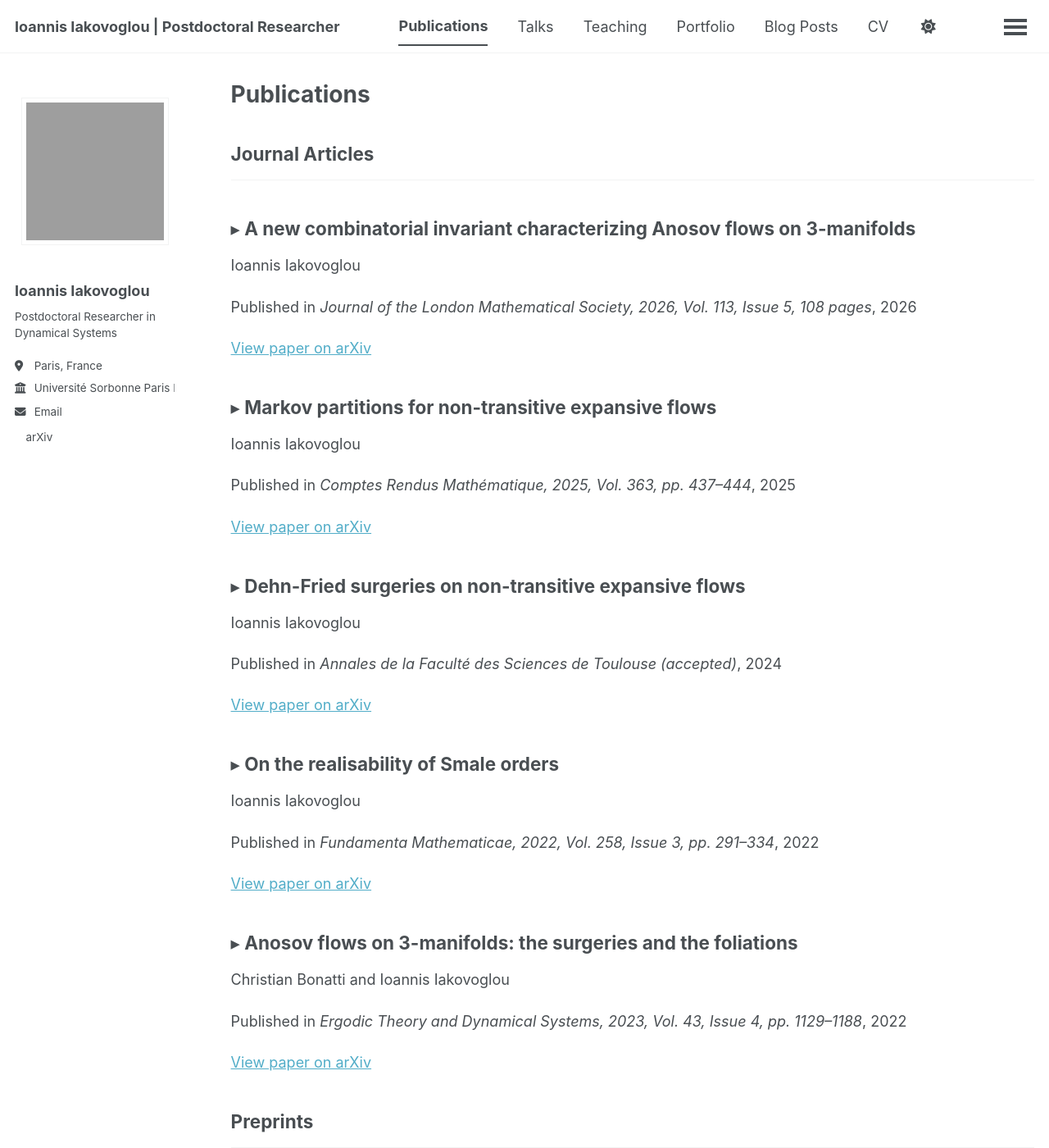
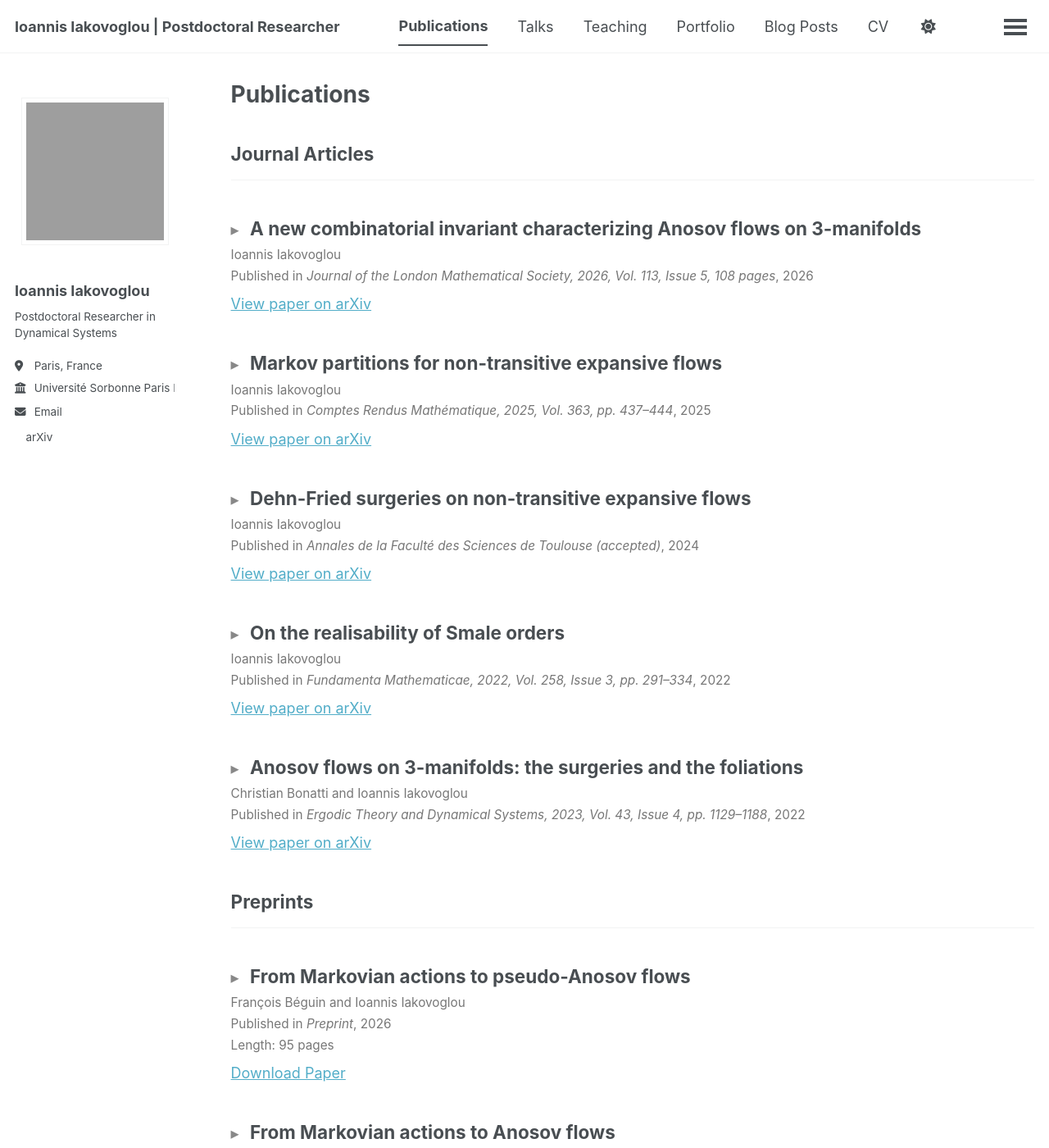
Before and after one commit to ioannisiakovoglou/ioannisiakovoglou.github.io, a Jekyll site: the page built from _pages/publications.html, in a window 1280 px wide and 1400 px high. Shown: the whole window at 82% size. Built offline with Jekyll 4.4.1, drawn with Linux system fonts in a browser that asks for light colours; a script bundle is joined from its source files by our own code; a style sheet for code colours, icons or effects is not loaded.

Commit message:
Add styles for publication entries
Added styles for compact publications layout and adjusted margins.

```diff
--- a/assets/css/main.scss
+++ b/assets/css/main.scss
@@ -227,3 +227,31 @@ figure.featured-figure figcaption {
 .page__footer {
   display: none !important;
 }
+
+/* Compact publications layout */
+.publication-entry {
+  margin-bottom: 1.4em;
+}
+
+.publication-entry .archive__item-title {
+  margin-bottom: 0.35em;
+}
+
+.publication-arrow {
+  color: #888;
+  margin-right: 8px;
+  font-size: 0.9em;
+}
+
+.publication-entry .archive__item-authors,
+.publication-entry .publication-venue,
+.publication-entry .publication-length {
+  color: #777;
+  font-size: 0.85em;
+  margin-top: 0.2em;
+  margin-bottom: 0.2em;
+}
+
+.publication-entry .archive__item-excerpt {
+  margin-top: 0.6em;
+}
```
